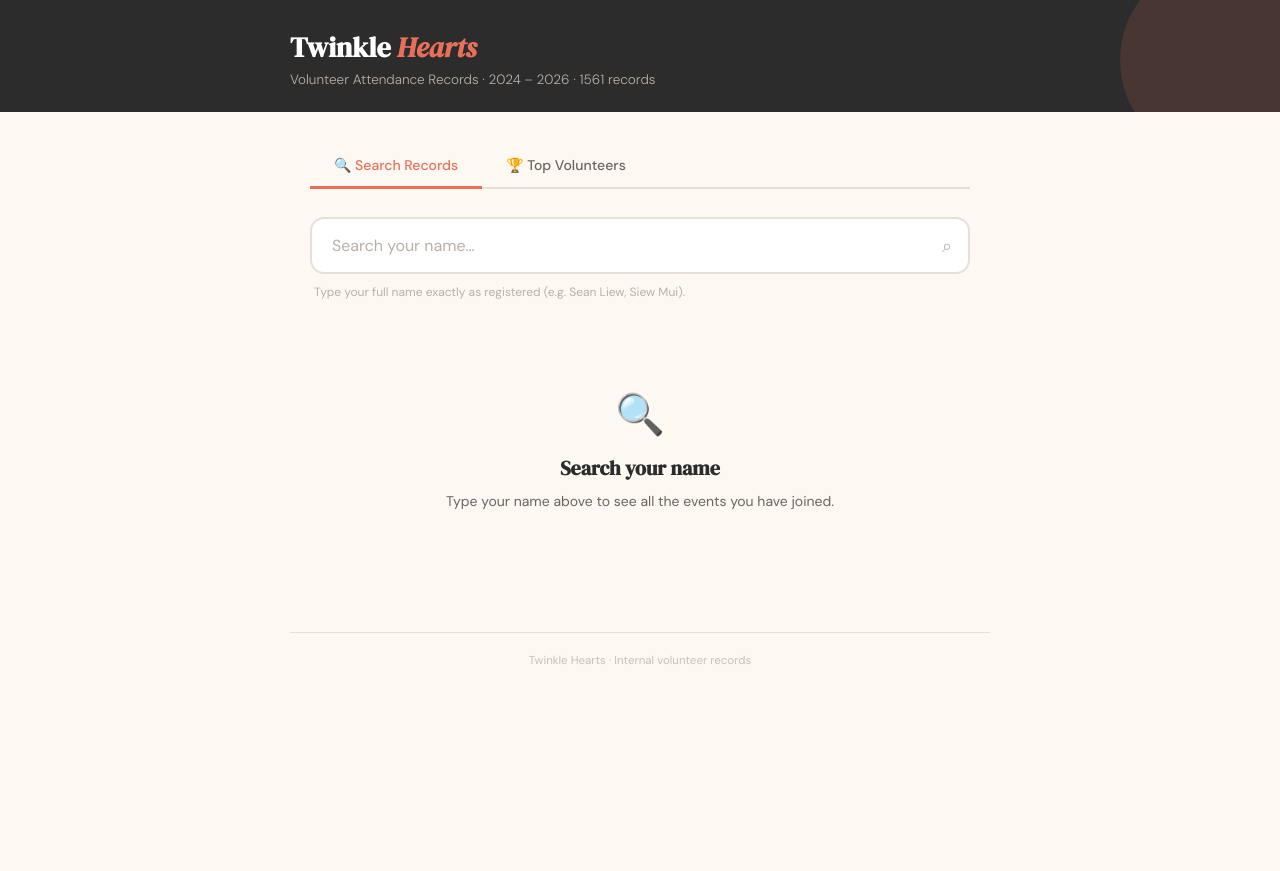
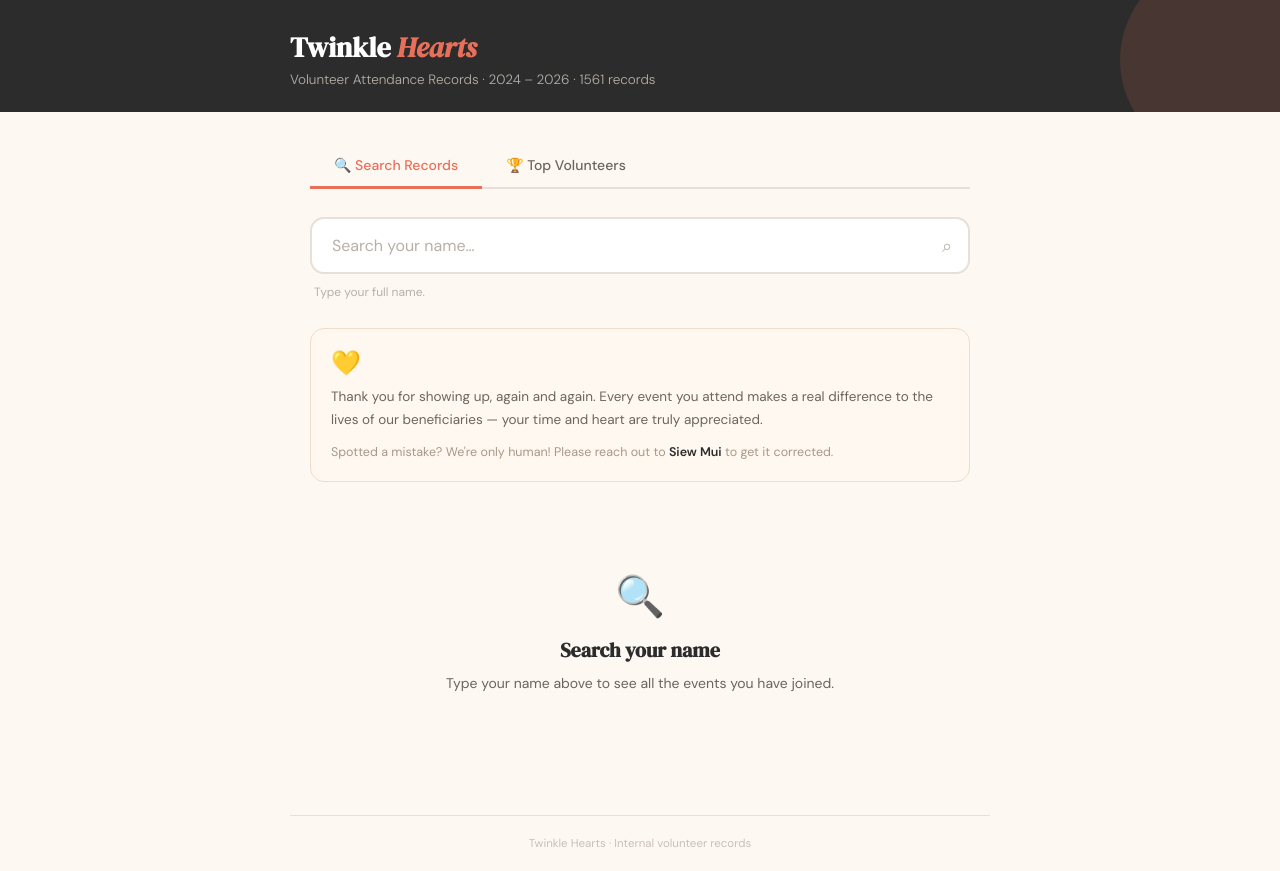
Before and after one commit to siewmuisuper/twinkle-hearts-attendance, a plain HTML site: page index.html in a window 1280 px wide. Before the commit the page ends 800 px from the top, so only its background shows below. Drawn offline with Linux system fonts and the light colour scheme.

Commit message:
Add files via upload

```diff
--- a/index.html
+++ b/index.html
@@ -55,6 +55,11 @@
   .multi-match strong { display: block; margin-bottom: 8px; }
   .name-btn { display: inline-block; margin: 3px; padding: 5px 12px; border-radius: 20px; border: 1.5px solid var(--border); background: #fff; cursor: pointer; font-size: 13px; font-family: "DM Sans", sans-serif; transition: border-color 0.15s, background 0.15s; }
   .name-btn:hover { border-color: var(--coral); background: #fff5f3; }
+  .welcome-msg { background: #fff8f0; border: 1.5px solid #f0dcc8; border-radius: 14px; padding: 18px 20px; margin-bottom: 28px; }
+  .welcome-icon { font-size: 24px; margin-bottom: 8px; }
+  .welcome-msg p { font-size: 13.5px; color: var(--mid); line-height: 1.7; }
+  .contact-note { margin-top: 10px !important; font-size: 12.5px !important; color: #a89888 !important; }
+  .contact-note strong { color: var(--charcoal); }
   .tabs { display: flex; gap: 0; border-bottom: 2px solid var(--border); margin-bottom: 28px; }
   .tab-btn { padding: 12px 24px; font-family: "DM Sans", sans-serif; font-size: 14px; font-weight: 500; background: none; border: none; border-bottom: 3px solid transparent; margin-bottom: -2px; cursor: pointer; color: var(--mid); transition: color 0.15s, border-color 0.15s; }
   .tab-btn.active { color: var(--coral); border-bottom-color: var(--coral); }
@@ -94,7 +99,12 @@
     <input type="text" id="searchInput" placeholder="Search your name…" autocomplete="off" spellcheck="false">
     <span class="search-icon">⌕</span>
   </div>
-  <p class="hint">Type your full name exactly as registered (e.g. Sean Liew, Siew Mui).</p>
+  <p class="hint">Type your full name.</p>
+  <div class="welcome-msg">
+    <div class="welcome-icon">💛</div>
+    <p>Thank you for showing up, again and again. Every event you attend makes a real difference to the lives of our beneficiaries — your time and heart are truly appreciated.</p>
+    <p class="contact-note">Spotted a mistake? We're only human! Please reach out to <strong>Siew Mui</strong> to get it corrected.</p>
+  </div>
   <div id="output"></div>
   </div><!-- end tab-search -->
 
```
